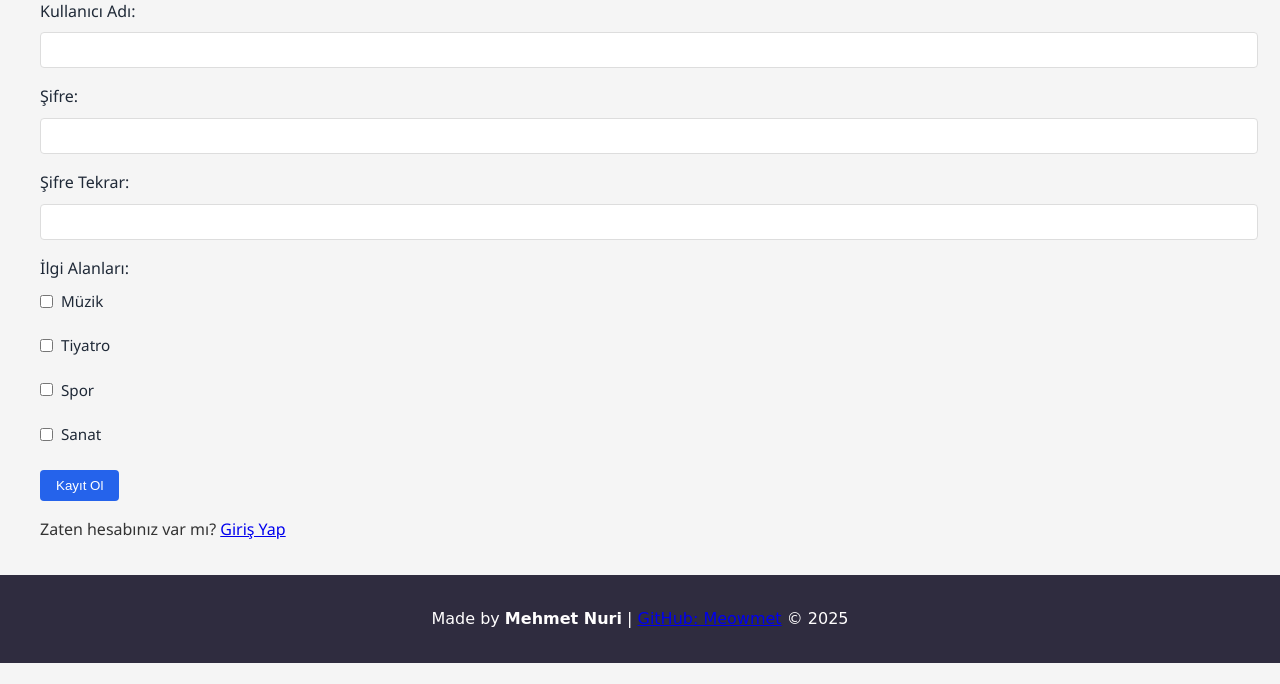
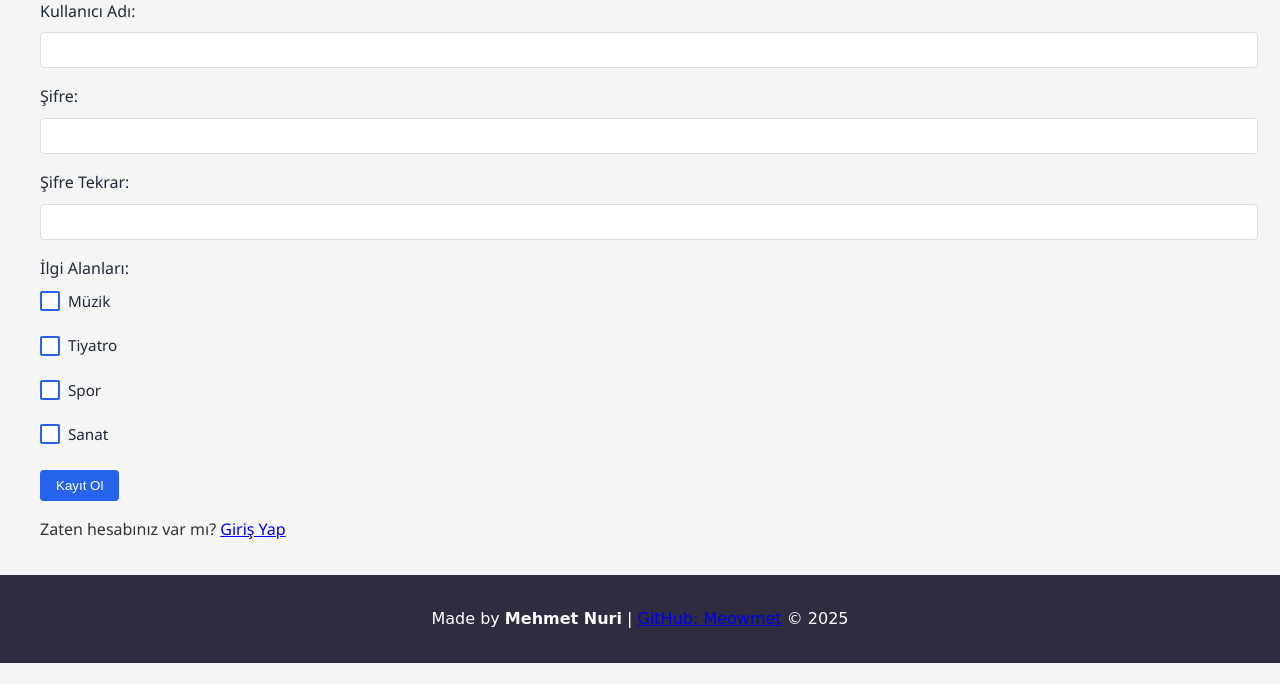
Before and after one commit to meowmet/e-etkinlik, a Flask app: page /register in a window 1280 px wide. Shown: the part 102-786 px from the top of the page. Run offline with Flask 3, Linux system fonts and the light colour scheme.

Commit message:
Update styles.css

```diff
--- a/static/styles.css
+++ b/static/styles.css
@@ -127,9 +127,34 @@
 }
 
 .checkbox-group input[type="checkbox"] {
-    width: auto;
+    appearance: none;
+    -webkit-appearance: none;
+    -moz-appearance: none;
+    width: 1rem;
+    height: 1rem;
+    border: 2px solid #2563eb;
+    border-radius: 2px;
+    background-color: white;
+    cursor: pointer;
+    position: relative;
+    flex-shrink: 0;
+    vertical-align: middle;
     margin: 0;
-    accent-color: #2563eb;
+}
+
+.checkbox-group input[type="checkbox"]:checked::after {
+    content: '\2713';
+    position: absolute;
+    top: 50%;
+    left: 50%;
+    transform: translate(-50%, -50%);
+    color: #2563eb;
+    font-size: 0.8rem;
+}
+
+.checkbox-group input[type="checkbox"]:focus {
+    outline: none;
+    box-shadow: 0 0 0 2px rgba(37, 99, 235, 0.2);
 }
 
 .checkbox-group label:hover {
```
